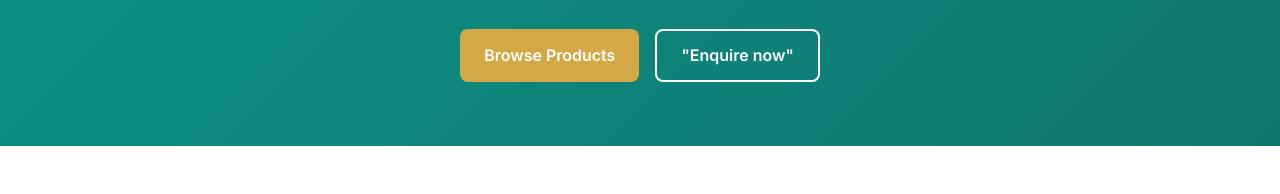
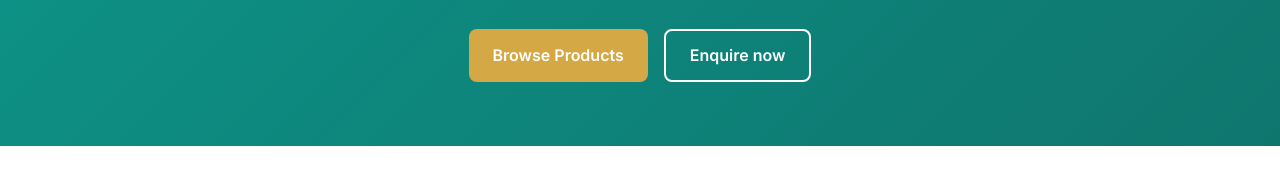
Before and after one commit to mansoordairkee/Tayyabi_Stores, a plain HTML site: page index.html in a window 1280 px wide. Shown: the part 301-495 px from the top of the page. Drawn offline with Linux system fonts and the light colour scheme.

Commit message:
Update index.html

```diff
--- a/index.html
+++ b/index.html
@@ -18,7 +18,7 @@
       <p>Authorized dealer for India's leading brands. Quality products for your home with expert guidance and professional service.</p>
       <div class="hero-buttons">
         <a href="products.html" class="btn btn-primary">Browse Products</a>
-        <a href="contact.html" class="btn btn-outline">"Enquire now"</a>
+        <a href="contact.html" class="btn btn-outline">Enquire now</a>
       </div>
     </div>
   </section>
```
